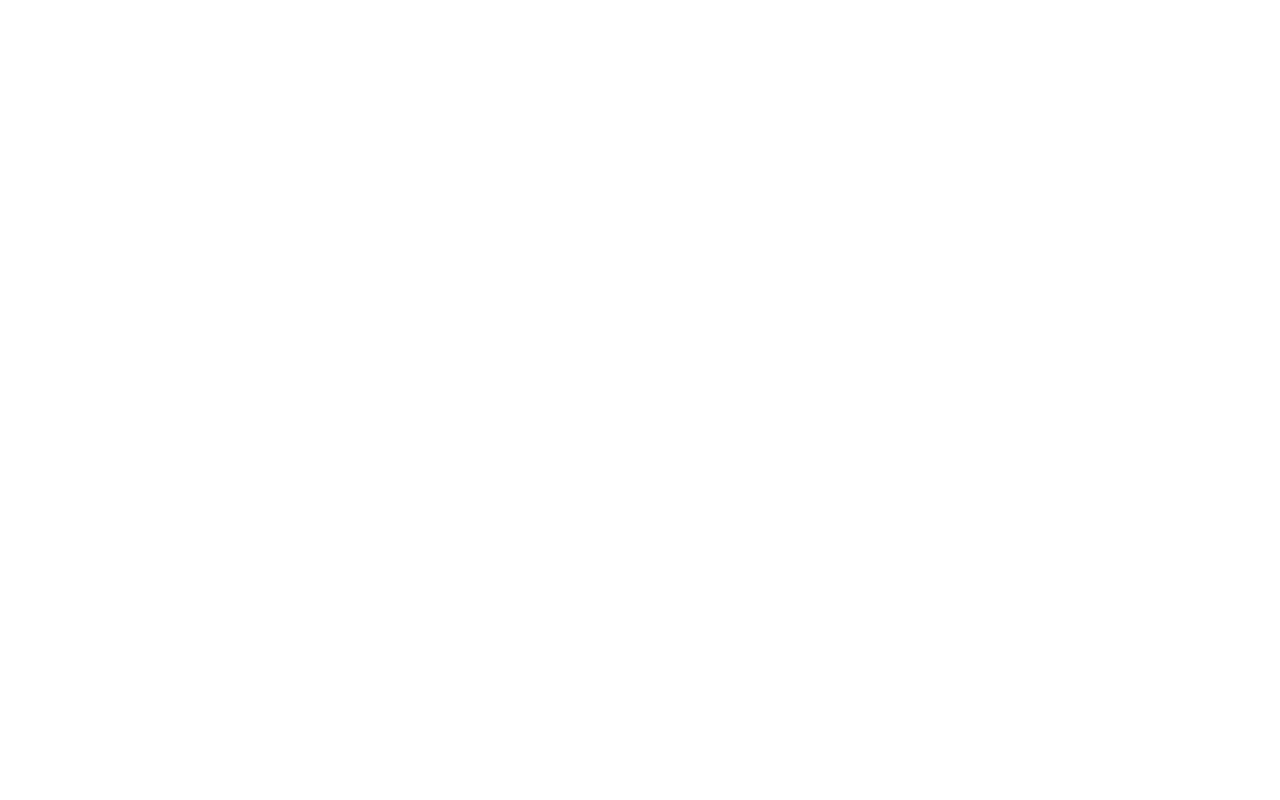
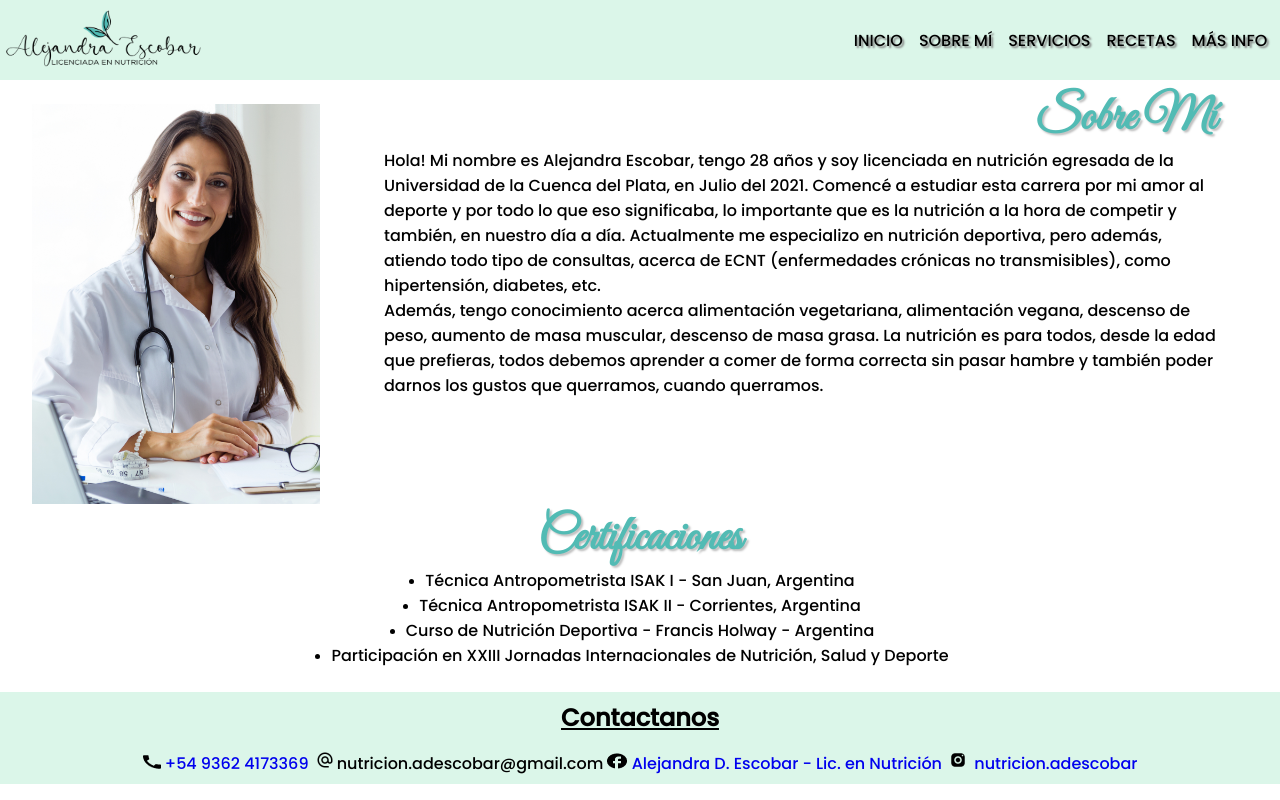
Before and after one commit to DeniseEscobar/39315-nutricion, a website: page pages/sobre-mi.html in a window 1280 px wide. Drawn offline with Linux system fonts and the light colour scheme.

Commit message:
modificacion de página sobre mí

```diff
--- a/pages/sobre-mi.html
+++ b/pages/sobre-mi.html
@@ -0,0 +1,73 @@
+<!DOCTYPE html>
+<html lang="en">
+<head>
+    <meta charset="UTF-8">
+    <meta http-equiv="X-UA-Compatible" content="IE=edge">
+    <meta name="viewport" content="width=device-width, initial-scale=1.0">
+    <title>SOBRE MI | Lic. Alejandra Escobar</title>
+    <!-- link favicon -->
+    <link rel="shortcut icon" href="../assets/img/Logo-documento.png" type="image/x-icon">
+    <!-- link css -->
+    <link rel="stylesheet" href="../css/style.css">
+</head>
+<body>
+    <header>
+        <div>
+            <img src="../assets/img/Logo-documento.png" alt="Logo con escritura Lic. Alejandra Escobar">
+        </div>
+        <nav>
+            <ul>
+                <li><a href="../index.html">INICIO</a></li>
+                <li><a href="./sobre-mi.html">SOBRE MÍ</a></li>
+                <li><a href="./servicios.html">SERVICIOS</a></li>
+                <li><a href="./recetas.html">RECETAS</a></li>
+                <li><a href="./mas-info.html">MÁS INFO</a></li>
+            </ul>
+        </nav>
+    </header>
+    <main>
+        <section class="seccion-sobremi">
+            <div>
+                <img src="../assets/img/sobre-mi/perfil.jpg" alt="foto de una mujer nutricionista">
+            </div>
+            <div>
+                <h1>Sobre Mí</h1>
+                <p>Hola! Mi nombre es Alejandra Escobar, tengo 28 años y soy licenciada en nutrición egresada de la Universidad de la Cuenca del Plata, en Julio del 2021. Comencé a estudiar esta carrera por mi amor al deporte y por todo lo que eso significaba, lo importante que es la nutrición a la hora de competir y también, en nuestro día a día. Actualmente me especializo en nutrición deportiva, pero además, atiendo todo tipo de consultas, acerca de ECNT (enfermedades crónicas no transmisibles), como hipertensión, diabetes, etc. <br>Además, tengo conocimiento acerca alimentación vegetariana, alimentación vegana, descenso de peso, aumento de masa muscular, descenso de masa grasa. La nutrición es para todos, desde la edad que prefieras, todos debemos aprender a comer de forma correcta sin pasar hambre y también poder darnos los gustos que querramos, cuando querramos.</p>
+            </div>
+        </section>
+        <section class="certificaciones">
+            <div>
+                <h2>Certificaciones</h2>
+            </div>
+            <ul>
+                <li><p>Técnica Antropometrista ISAK I - San Juan, Argentina</p></li>
+                <li><p>Técnica Antropometrista ISAK II - Corrientes, Argentina</p></li>
+                <li><p>Curso de Nutrición Deportiva - Francis Holway - Argentina</p></li>
+                <li><p>Participación en XXIII Jornadas Internacionales de Nutrición, Salud y Deporte</p></li>
+            </ul>
+        </section>
+    </main>
+    <footer>
+        <div>
+            <h2>Contactanos</h2>
+            <ul>
+                <li>
+                    <img src="../assets/footer/call.png" alt="ícono de teléfono">
+                    <a href="https://wa.me/c/5493624173369" target="_blank">+54 9362 4173369</a>
+                </li>
+                <li>
+                    <img src="../assets/footer/email.png" alt="ícono de correo electrónico">nutricion.adescobar@gmail.com
+                </li>
+                <li>
+                    <img src="../assets/footer/facebook.png" alt="ícono de facebook">
+                    <a href="https://www.facebook.com/profile.php?id=100076124120215&mibextid=ZbWKwL" target="_blank">Alejandra D. Escobar - Lic. en Nutrición</a>
+                </li>
+                <li>
+                    <img src="../assets/footer/Instagram.png" alt="ícono de instagram">
+                    <a href="https://instagram.com/nutricion.adescobar?igshid=ZDdkNTZiNTM=" target="_blank">nutricion.adescobar</a>
+                </li>
+            </ul>
+        </div>
+    </footer>
+</body>
+</html>
--- a/scss/layout/_main-sobremi.scss
+++ b/scss/layout/_main-sobremi.scss
@@ -0,0 +1,48 @@
+main .seccion-sobremi{
+    font-size: 1rem;
+    display: flex;
+    justify-content: space-evenly;
+    div h1{
+        display: flex;
+        font-family: $font-principal;
+        color: $color-principal;
+        font-size: 3rem;
+        text-shadow: 2px 2px 2px rgba(128, 128, 128, 0.493);
+        justify-content: right;
+        padding-top: 0.5rem;
+        padding-right: 4rem;
+    }
+    div p{
+        font-family: $font-secundario;
+        display: flex;
+        justify-content: center;
+        padding: 0 4rem;
+    }
+    div img{
+        width: 18rem;
+        height: 25rem;
+        margin-top: 1.5rem;
+        margin-left: 2rem;
+    }
+}
+
+.certificaciones{
+    div h2{
+        font-family: $font-principal;
+        color: $color-principal;
+        display: flex;
+        justify-content: center;
+        font-size: 3rem;
+        text-shadow: 2px 2px 2px rgba(128, 128, 128, 0.493);
+    }
+    ul{
+        display: flex;
+        flex-direction: column;
+        align-items: center;
+        margin-bottom: 1.5rem;
+    }
+    ul li p{
+        font-family: $font-secundario;
+        font-size: 1rem;
+    }
+}
```
Also changed, not shown: css/style.css, 1 other file.
